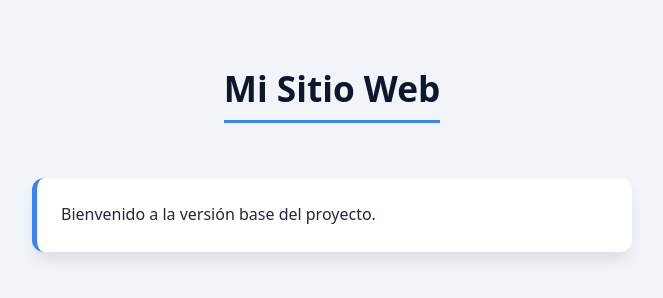
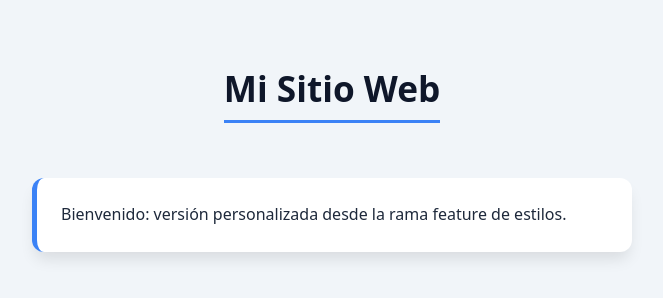
Before and after one commit to inigoablitss/Proyecto-Web-Ejemplo, a plain HTML site: page index.html in a window 1280 px wide. Shown: the whole page, without its empty margins (308-971 px from the left). Drawn offline with Linux system fonts and the light colour scheme.

Commit message:
Cambio de texto en rama feature-mejora-estilo

```diff
--- a/index.html
+++ b/index.html
@@ -10,7 +10,7 @@
     <h1>Mi Sitio Web</h1>
   </header>
   <main>
-    <p id="mensaje">Bienvenido a la versión base del proyecto.</p>
+    <p id="mensaje">Bienvenido: versión personalizada desde la rama feature de estilos.</p>
   </main>
 </body>
 </html>
```
